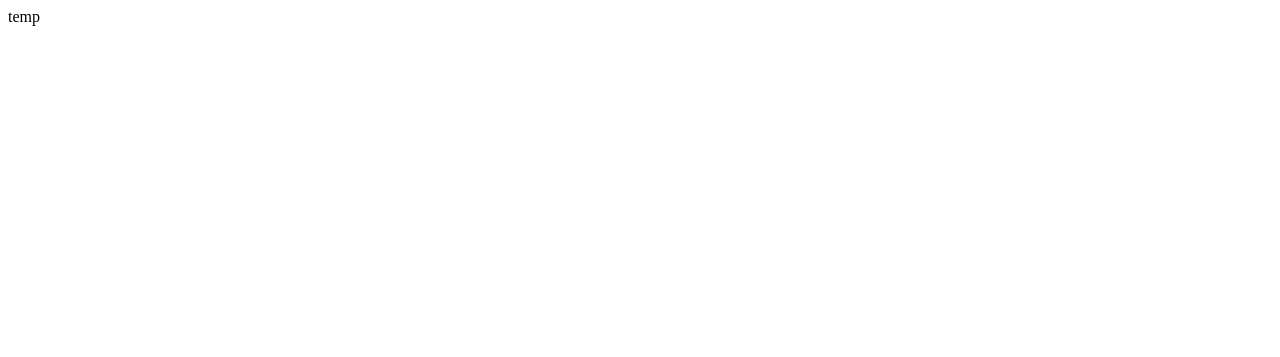
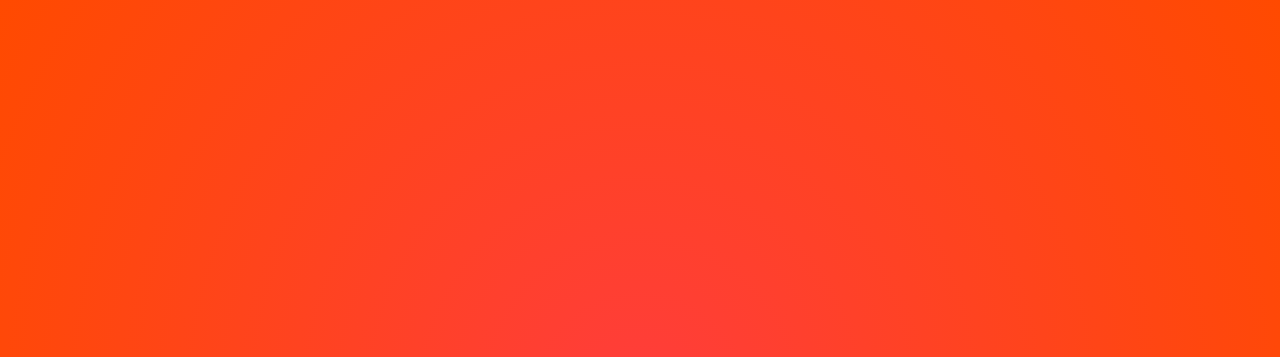
Before and after one commit to alexwilkerson/alexwilkerson.github.io, a plain HTML site: page index.html in a window 1280 px wide. Shown: the top 357 px of the page. Drawn offline with nearby package versions, Linux system fonts and the light colour scheme.

Commit message:
first commit

```diff
--- /dev/null
+++ b/css/reset.css
@@ -0,0 +1,48 @@
+/* http://meyerweb.com/eric/tools/css/reset/
+   v2.0 | 20110126
+   License: none (public domain)
+*/
+
+html, body, div, span, applet, object, iframe,
+h1, h2, h3, h4, h5, h6, p, blockquote, pre,
+a, abbr, acronym, address, big, cite, code,
+del, dfn, em, img, ins, kbd, q, s, samp,
+small, strike, strong, sub, sup, tt, var,
+b, u, i, center,
+dl, dt, dd, ol, ul, li,
+fieldset, form, label, legend,
+table, caption, tbody, tfoot, thead, tr, th, td,
+article, aside, canvas, details, embed,
+figure, figcaption, footer, header, hgroup,
+menu, nav, output, ruby, section, summary,
+time, mark, audio, video {
+	margin: 0;
+	padding: 0;
+	border: 0;
+	font-size: 100%;
+	font: inherit;
+	vertical-align: baseline;
+}
+/* HTML5 display-role reset for older browsers */
+article, aside, details, figcaption, figure,
+footer, header, hgroup, menu, nav, section {
+	display: block;
+}
+body {
+	line-height: 1;
+}
+ol, ul {
+	list-style: none;
+}
+blockquote, q {
+	quotes: none;
+}
+blockquote:before, blockquote:after,
+q:before, q:after {
+	content: '';
+	content: none;
+}
+table {
+	border-collapse: collapse;
+	border-spacing: 0;
+}
--- /dev/null
+++ b/css/style.css
@@ -0,0 +1,22 @@
+body, html {
+  height: 100%;
+}
+
+body {
+  background: -webkit-radial-gradient(circle, #FF3D3B, #FF4A00);
+  background: -moz-radial-gradient(circle, #FF3D3B, #FF4A00);
+  background: -ms-radial-gradient(circle, #FF3D3B, #FF4A00);
+  background: radial-gradient(circle, #FF3D3B, #FF4A00);
+  font-family: "Lucida Console", Monaco, monospace;
+}
+
+.container {
+  display: flex;
+  justify-content: center;
+  align-items: center;
+  height: 100%;
+  font-size: 4em;
+  font-weight: bold;
+  color: white;
+  text-shadow: 2px 2px 10px rgba(0, 0, 0, 0.1);
+}
--- a/index.html
+++ b/index.html
@@ -1 +1,17 @@
-temp
+<!doctype html>
+<html lang="en-US">
+  <head>
+    <title></title>
+    <meta charset="UTF-8">
+    <meta name="viewport" content="width=device-width, initial-scale=1">
+    <link rel="stylesheet" href="css/reset.css">
+    <link rel="stylesheet" href="css/style.css">
+  </head>
+  <body>
+    <div class="container">
+      xcvfd
+    </div>
+    <script src="https://code.jquery.com/jquery-3.1.0.min.js"></script>
+    <script src="js/app.js"></script>
+  </body>
+</html>
```
Also changed, not shown: js/app.js (added).
